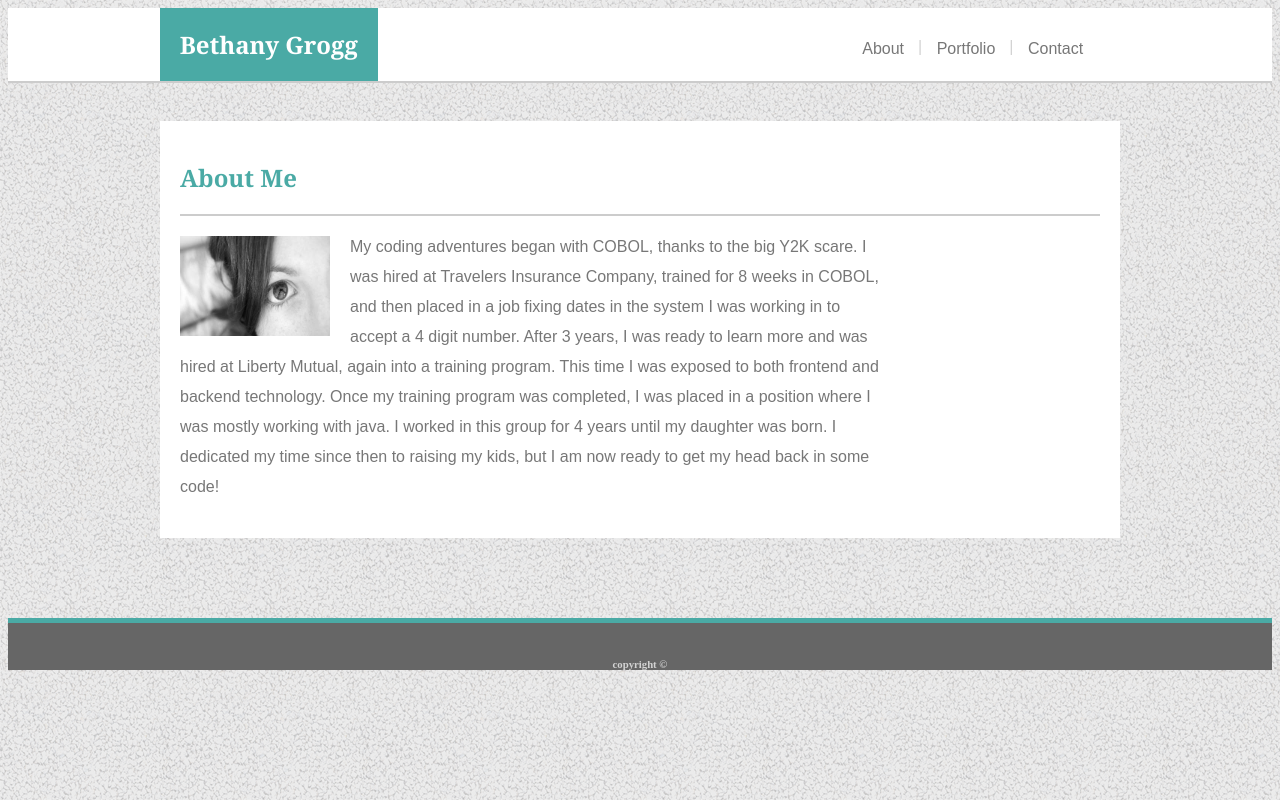
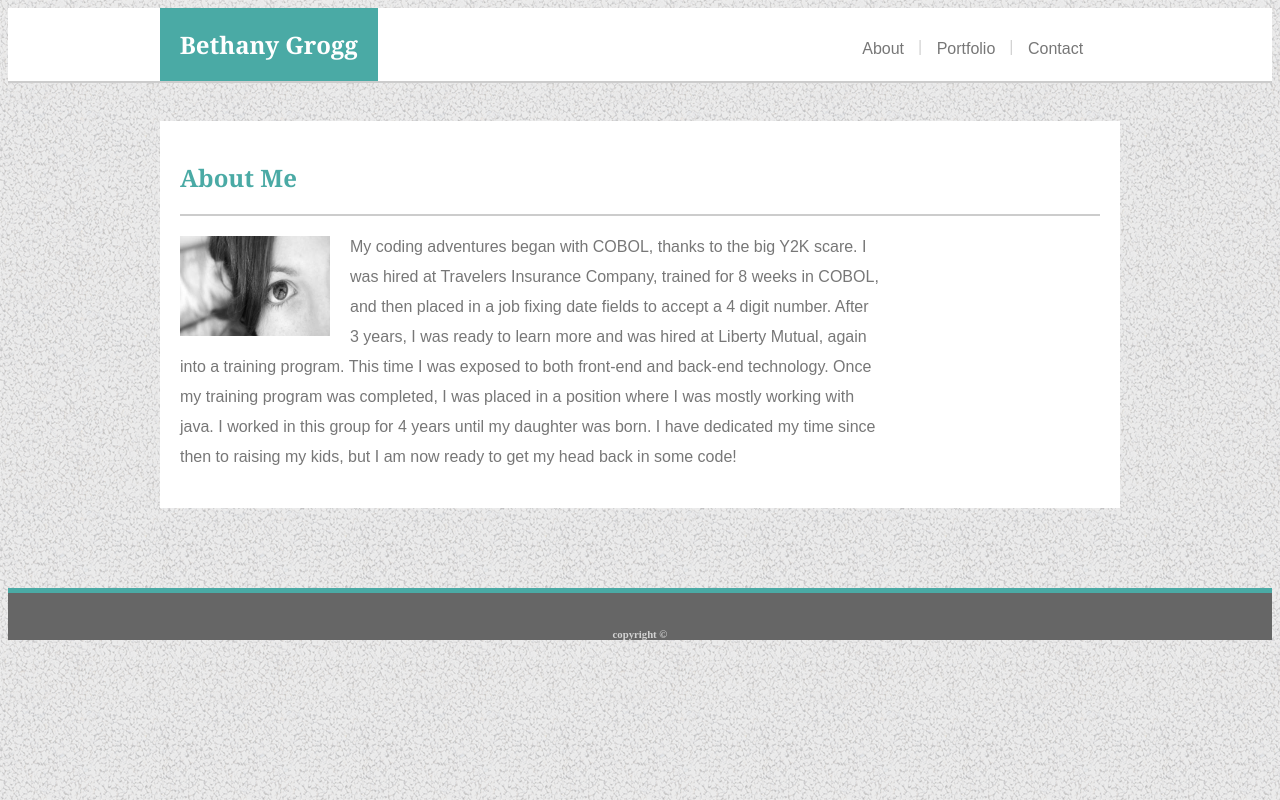
Before and after one commit to BethGrogg/Basic-Portfolio, a plain HTML site: page index.html in a window 1280 px wide. Drawn offline with Linux system fonts and the light colour scheme.

Commit message:
Final changes

```diff
--- a/assets/css/style.css
+++ b/assets/css/style.css
@@ -16,10 +16,6 @@ p {
     display: inline;
     position: relative;
     left: 12%;
-
-
-
-
 
 }
 
@@ -47,6 +43,8 @@ h1, h2 {
 
 }
 
+/*I had planned to use a border on one side of the links to get the line, but
+  didn't get it quite right so I found this idea online and it worked okay */
 .toplinks + .toplinks:before {
 
     display: inline;
--- a/index.html
+++ b/index.html
@@ -17,13 +17,19 @@
         </section>
         <br>
 
-
-
         <section class="main">
             <h2>About Me</h2>
             <div class="grayline"></div>
             <img class="mypic" src="./assets/images/download (5).jpg">
-            <p>My coding adventures began with COBOL, thanks to the big Y2K scare.  I was hired at Travelers Insurance Company, trained for 8 weeks in COBOL, and then placed in a job fixing dates in the system I was working in to accept a 4 digit number.  After 3 years, I was ready to learn more and was hired at Liberty Mutual, again into a training program.  This time I was exposed to both frontend and backend technology.  Once my training program was completed, I was placed in a position where I was mostly working with java.  I worked in this group for 4 years until my daughter was born.  I dedicated my time since then to raising my kids, but I am now ready to get my head back in some code!</p>
+            <p>My coding adventures began with COBOL, thanks to the big Y2K scare.
+                I was hired at Travelers Insurance Company, trained for 8 weeks in COBOL,
+                and then placed in a job fixing date fields to accept a 4 digit number.
+                After 3 years, I was ready to learn more and was hired at Liberty Mutual,
+                again into a training program.  This time I was exposed to both front-end
+                and back-end technology.  Once my training program was completed, I was placed
+                in a position where I was mostly working with java.  I worked in this group for
+                4 years until my daughter was born.  I have dedicated my time since then to
+                raising my kids, but I am now ready to get my head back in some code!</p>
 
         </section>
 
```
